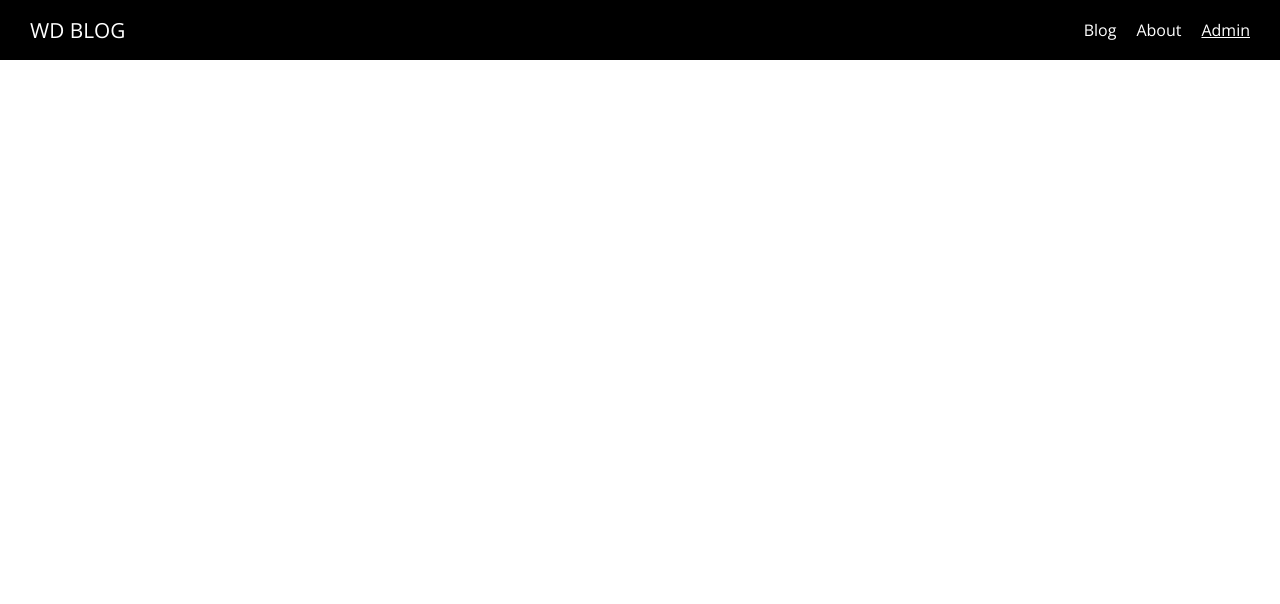
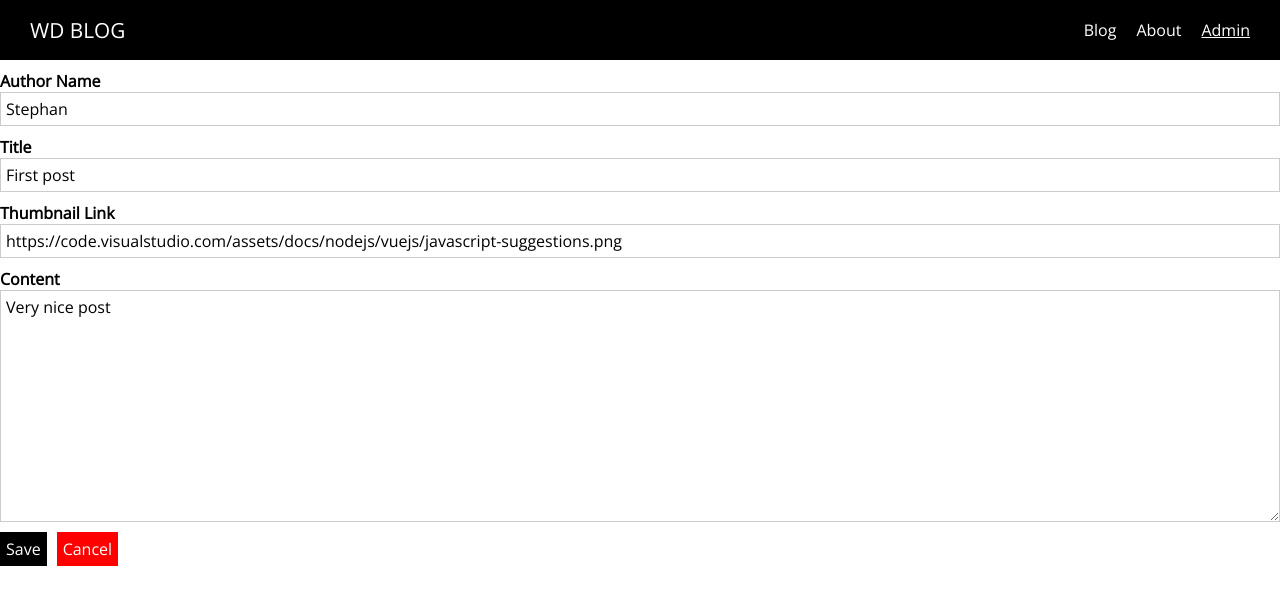
Before and after one commit to stephangriesel/learning-vuejs, a Nuxt app in the folder Projects/vue-blog/: page /admin/1 in a window 1280 px wide. Shown: the top 604 px of the page. Built offline with nearby package versions, Linux system fonts and the light colour scheme.

Commit message:
backend preparation

```diff
--- /dev/null
+++ b/Projects/vue-blog/components/Admin/AdminPostForm.vue
@@ -0,0 +1,65 @@
+<template>
+  <form @submit.prevent="onSave">
+    <AppControlInput v-model="editedPost.author">Author Name</AppControlInput>
+
+    <AppControlInput v-model="editedPost.title">Title</AppControlInput>
+
+    <AppControlInput v-model="editedPost.thumbnailLink"
+      >Thumbnail Link</AppControlInput
+    >
+
+    <AppControlInput control-type="textarea" v-model="editedPost.content"
+      >Content</AppControlInput
+    >
+
+    <AppButton type="submit">Save</AppButton>
+
+    <AppButton
+      type="button"
+      style="margin-left: 10px"
+      btn-style="cancel"
+      @click="onCancel"
+      >Cancel</AppButton
+    >
+  </form>
+</template>
+
+<script>
+import AppControlInput from "~/components/UI/AppControlInput.vue";
+import AppButton from "~/components/UI/AppButton.vue";
+
+export default {
+  components: {
+    AppControlInput,
+    AppButton
+  },
+  props: {
+    post: {
+      type: Object,
+      required: false
+    }
+  },
+  data() {
+    return {
+      editedPost: this.post
+        ? { ...this.post }
+        : {
+            author: "",
+            title: "",
+            thumbnailLink: "",
+            content: ""
+          }
+    };
+  },
+  methods: {
+    onSave() {
+      // save the post
+      console.log(this.editedPost);
+    },
+    onCancel() {
+      // return to main page
+      this.$router.push("/admin");
+    }
+  }
+};
+</script>
--- a/Projects/vue-blog/components/posts/PostList.vue
+++ b/Projects/vue-blog/components/posts/PostList.vue
@@ -2,18 +2,21 @@
   <section class="post-list">
     <PostPreview
       id="1"
+      v-bind:is-admin="isAdmin"
       thumbnail="https://i.stack.imgur.com/AZUmQ.jpg"
       title="Javascript"
       previewText="Yes this is Javascript"
     />
     <PostPreview
       id="2"
+      v-bind:is-admin="isAdmin"
       thumbnail="https://miro.medium.com/max/1400/1*Fp43zS64ZPoWi4IAz1n3MA.jpeg"
       title="Jquery"
       previewText="Urgh, this is Jquery"
     />
     <PostPreview
       id="3"
+      v-bind:is-admin="isAdmin"
       thumbnail="https://code.visualstudio.com/assets/docs/nodejs/vuejs/javascript-suggestions.png"
       title="VueJS"
       previewText="This is VueJS, wooohoooo"
@@ -29,6 +32,12 @@ export default {
   components: {
     PostPreview,
     PostList
+  },
+  props: {
+    isAdmin: {
+      type: Boolean,
+      default: false
+    }
   }
 };
 </script>
--- a/Projects/vue-blog/components/posts/PostPreview.vue
+++ b/Projects/vue-blog/components/posts/PostPreview.vue
@@ -1,5 +1,5 @@
 <template>
-  <nuxt-link :to="`/posts/` + id" class="post-preview">
+  <nuxt-link :to="postLink" class="post-preview">
     <article>
       <div
         class="post-thumbnail"
@@ -21,6 +21,10 @@ export default {
       type: String,
       required: true
     },
+    isAdmin: {
+      type: Boolean,
+      required: true
+    },
     title: {
       type: String,
       required: true
@@ -32,6 +36,11 @@ export default {
     thumbnail: {
       type: String,
       required: true
+    }
+  },
+  computed: {
+    postLink() {
+      return this.isAdmin ? "/admin/" + this.id : "/posts/" + this.id;
     }
   }
 };
--- a/Projects/vue-blog/pages/admin/_postId/index.vue
+++ b/Projects/vue-blog/pages/admin/_postId/index.vue
@@ -0,0 +1,28 @@
+<template>
+  <div class="admin-post-page">
+    <div class="update-form">
+      <AdminPostForm :post="loadedPost" />
+    </div>
+  </div>
+</template>
+
+<script>
+import AdminPostForm from "~/components/Admin/AdminPostForm.vue";
+
+export default {
+  components: {
+    AdminPostForm
+  },
+  data() {
+    return {
+      loadedPost: {
+        author: "Stephan",
+        title: "First post",
+        content: "Very nice post",
+        thumbnailLink:
+          "https://code.visualstudio.com/assets/docs/nodejs/vuejs/javascript-suggestions.png"
+      }
+    };
+  }
+};
+</script>
--- a/Projects/vue-blog/pages/admin/index.vue
+++ b/Projects/vue-blog/pages/admin/index.vue
@@ -5,7 +5,7 @@
     </section>
     <section class="existing-posts">
       <h1>Existing Posts</h1>
-      <PostList />
+      <PostList isAdmin />
     </section>
   </div>
 </template>
--- a/Projects/vue-blog/pages/admin/new-post/index.vue
+++ b/Projects/vue-blog/pages/admin/new-post/index.vue
@@ -1,63 +1,17 @@
 <template>
   <div class="admin-new-post-page">
     <section class="new-post-form">
-      <form @submit.prevent="onSave">
-        <AppControlInput v-model="editedPost.author"
-          >Author Name</AppControlInput
-        >
-
-        <AppControlInput v-model="editedPost.title">Title</AppControlInput>
-
-        <AppControlInput v-model="editedPost.thumbnailLink"
-          >Thumbnail Link</AppControlInput
-        >
-
-        <AppControlInput control-type="textarea" v-model="editedPost.content"
-          >Content</AppControlInput
-        >
-
-        <AppButton type="submit">Save</AppButton>
-
-        <AppButton
-          type="button"
-          style="margin-left: 10px"
-          btn-style="cancel"
-          @click="onCancel"
-          >Cancel</AppButton
-        >
-      </form>
+      <AdminPostForm />
     </section>
   </div>
 </template>
 
 <script>
-import AppControlInput from "../../../components/UI/AppControlInput.vue";
-import AppButton from "../../../components/UI/AppButton.vue";
+import AdminPostForm from "~/components/Admin/AdminPostForm.vue";
 
 export default {
   components: {
-    AppControlInput,
-    AppButton
-  },
-  data() {
-    return {
-      editedPost: {
-        author: "",
-        title: "",
-        thumbnailLink: "",
-        content: ""
-      }
-    };
-  },
-  methods: {
-    onSave() {
-      // save the post
-      console.log(this.editedPost);
-    },
-    onCancel() {
-      // return to main page
-      this.$router.push("/admin");
-    }
+    AdminPostForm
   }
 };
 </script>
```
